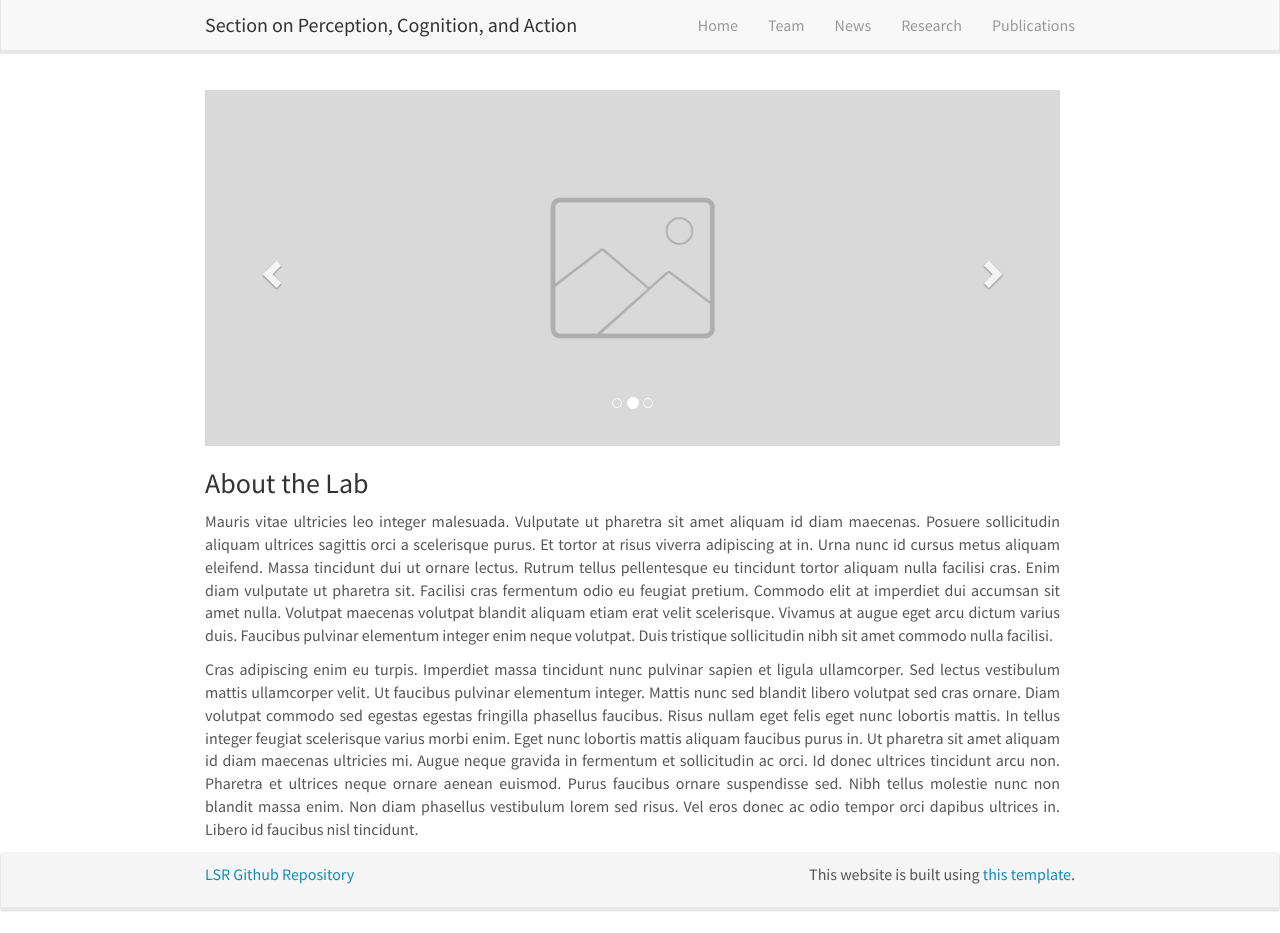
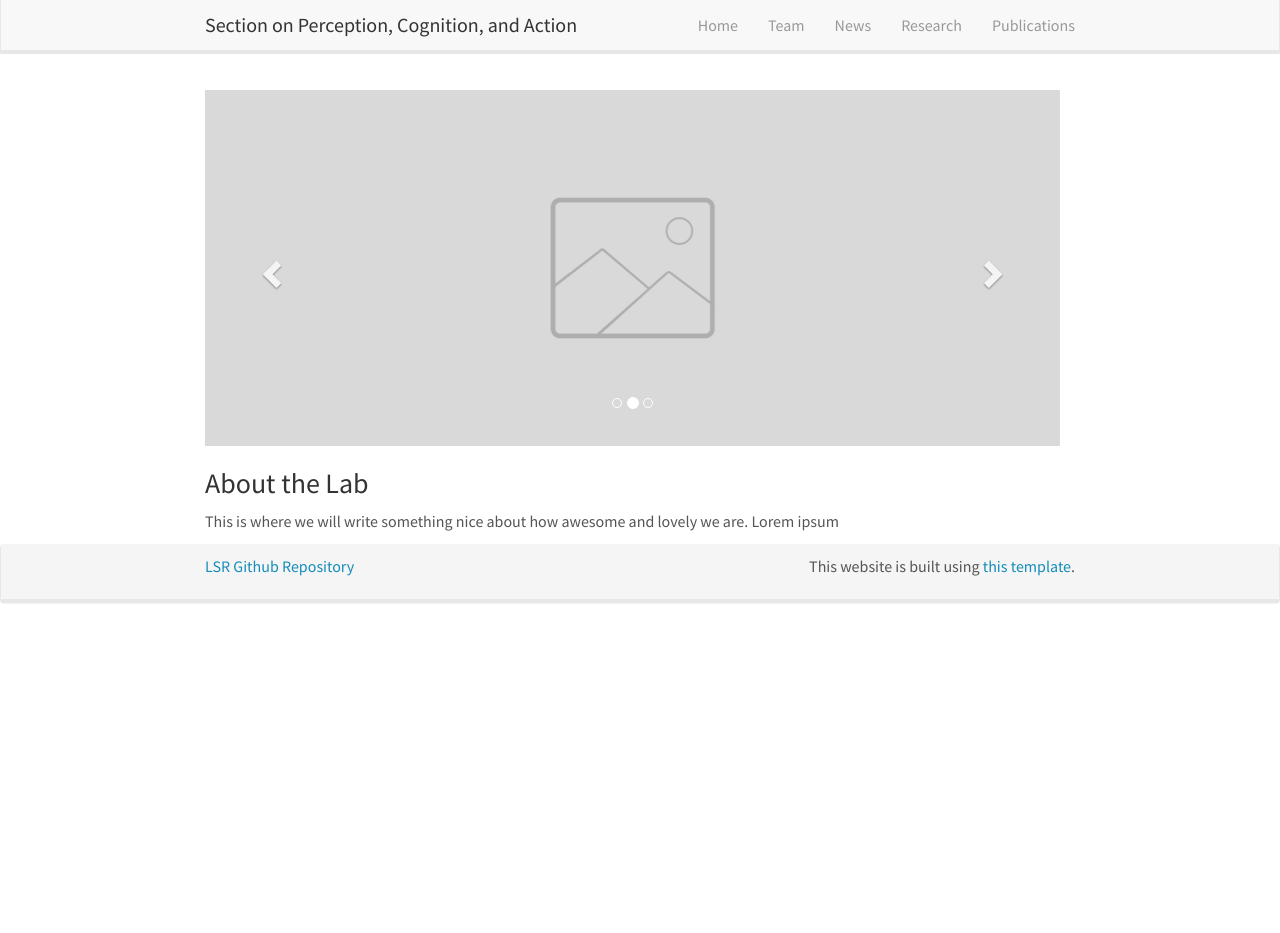
Before and after one commit to NEI-LSR/Section-on-Perception-Cognition-and-Action, a Jekyll site: the page built from _pages/home.md, in a window 1280 px wide and 933 px high. Built offline with Jekyll 4.4.1, drawn with Linux system fonts in a browser that asks for light colours; nearby versions of some CDN libraries.

Commit message:
Update home.md

```diff
--- a/_pages/home.md
+++ b/_pages/home.md
@@ -7,6 +7,5 @@
 
 ### About the Lab
 
-Mauris vitae ultricies leo integer malesuada. Vulputate ut pharetra sit amet aliquam id diam maecenas. Posuere sollicitudin aliquam ultrices sagittis orci a scelerisque purus. Et tortor at risus viverra adipiscing at in. Urna nunc id cursus metus aliquam eleifend. Massa tincidunt dui ut ornare lectus. Rutrum tellus pellentesque eu tincidunt tortor aliquam nulla facilisi cras. Enim diam vulputate ut pharetra sit. Facilisi cras fermentum odio eu feugiat pretium. Commodo elit at imperdiet dui accumsan sit amet nulla. Volutpat maecenas volutpat blandit aliquam etiam erat velit scelerisque. Vivamus at augue eget arcu dictum varius duis. Faucibus pulvinar elementum integer enim neque volutpat. Duis tristique sollicitudin nibh sit amet commodo nulla facilisi.
-
-Cras adipiscing enim eu turpis. Imperdiet massa tincidunt nunc pulvinar sapien et ligula ullamcorper. Sed lectus vestibulum mattis ullamcorper velit. Ut faucibus pulvinar elementum integer. Mattis nunc sed blandit libero volutpat sed cras ornare. Diam volutpat commodo sed egestas egestas fringilla phasellus faucibus. Risus nullam eget felis eget nunc lobortis mattis. In tellus integer feugiat scelerisque varius morbi enim. Eget nunc lobortis mattis aliquam faucibus purus in. Ut pharetra sit amet aliquam id diam maecenas ultricies mi. Augue neque gravida in fermentum et sollicitudin ac orci. Id donec ultrices tincidunt arcu non. Pharetra et ultrices neque ornare aenean euismod. Purus faucibus ornare suspendisse sed. Nibh tellus molestie nunc non blandit massa enim. Non diam phasellus vestibulum lorem sed risus. Vel eros donec ac odio tempor orci dapibus ultrices in. Libero id faucibus nisl tincidunt.
+This is where we will write something nice about how awesome and lovely we are.
+Lorem ipsum
```
